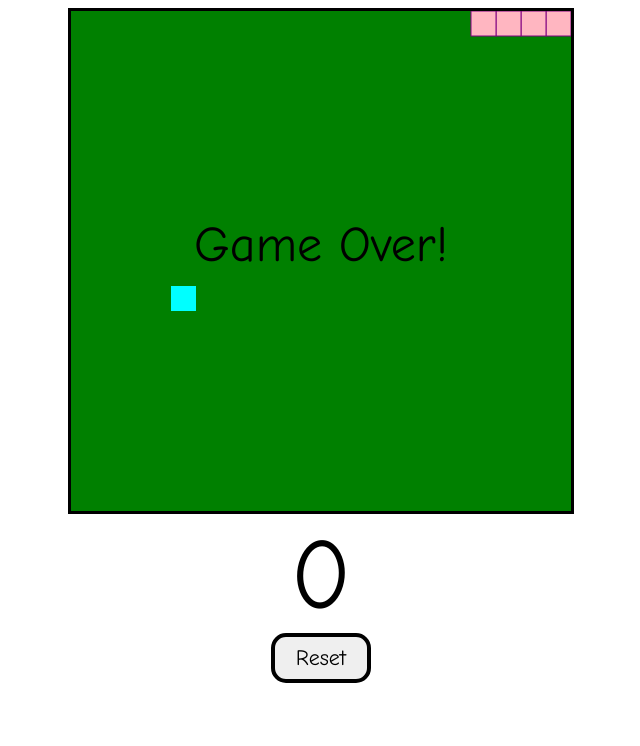
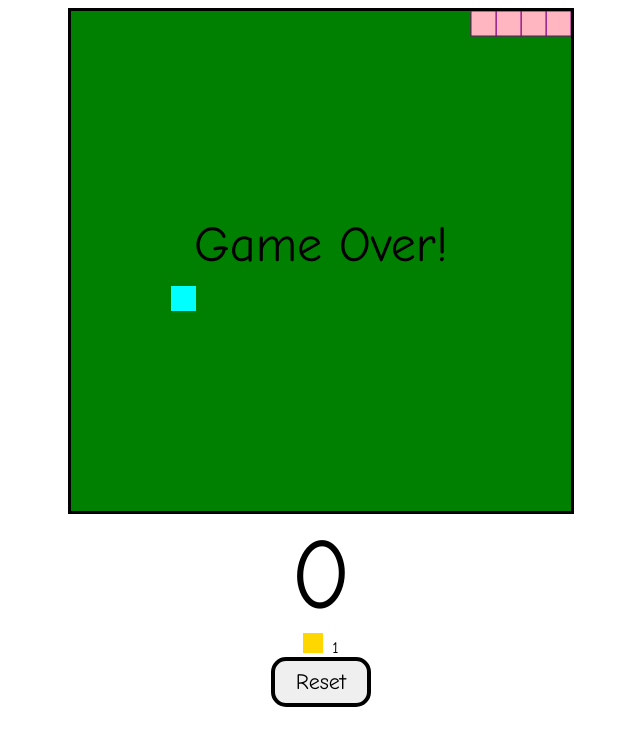
Before and after one commit to M3kko/Snake, a plain HTML site: page index.html in a window 1280 px wide. Shown: the whole page, without its empty margins (319-959 px from the left). Drawn offline with Linux system fonts and the light colour scheme.

Commit message:
added coin tracking

```diff
--- a/index.html
+++ b/index.html
@@ -3,13 +3,17 @@
 <head>
     <meta charset="utf-8">
     <meta name="viewport" content="width=device-width, initial-scale=1">
-    <title>Snake</title>
+    <title>Worm</title>
     <link rel="stylesheet" href="style.css">
 </head>
 <body>
     <div id="gameContainer">
         <canvas id="gameBoard" width="500" height="500"></canvas>
         <div id="scoreText">0</div>
+        <div id="coinDisplay">
+            <span id="coinIcon" style="display: inline-block; width: 20px; height: 20px; background-color: gold; margin-right: 5px;"></span>
+            <span id="coinText" style="font-family: 'Comic Sans MS';">0</span>
+        </div>
         <button id="resetBtn">Reset</button>
 
     </div>
--- a/index.js
+++ b/index.js
@@ -9,12 +9,14 @@ const snakeColor = 'lightpink';
 const snakeBorder = 'purple';
 const foodColor = 'cyan';
 const unitSize = 25;
+const coinText = document.querySelector('#coinText');
 let running = false;
 let xVelocity = unitSize;
 let yVelocity = 0;
 let foodX;
 let foodY;
 let score = 0;
+let coins = 0;
 let snake = [
     {x:unitSize*4, y:0},
     {x:unitSize*3, y:0},
@@ -31,6 +33,7 @@ gameStart();
 function gameStart(){
     running = true;
     scoreText.textContent = score;
+    coinText.textContent = coins;
     createFood();
     drawFood();
     nextTick();
@@ -148,7 +151,23 @@ function displayGameOver(){
     ctx.textAlign = "center";
     ctx.fillText("Game Over!", gameWidth / 2, gameHeight / 2);
     running = false;
+
+    const oldCoins = coins;
+    coins += score;
+    animateCoins(oldCoins, coins);
 };
+function animateCoins(startValue, endValue){
+    let currentCoin = startValue;
+
+    const coinInterval = setInterval (()=>{
+        currentCoin += 1;
+        coinText.textContent = currentCoin;
+
+        if(currentCoin >= endValue){
+            clearInterval(coinInterval);
+        }
+}, 200);
+}
 function resetGame(){
     score = 0;
     xVelocity = unitSize;
```
